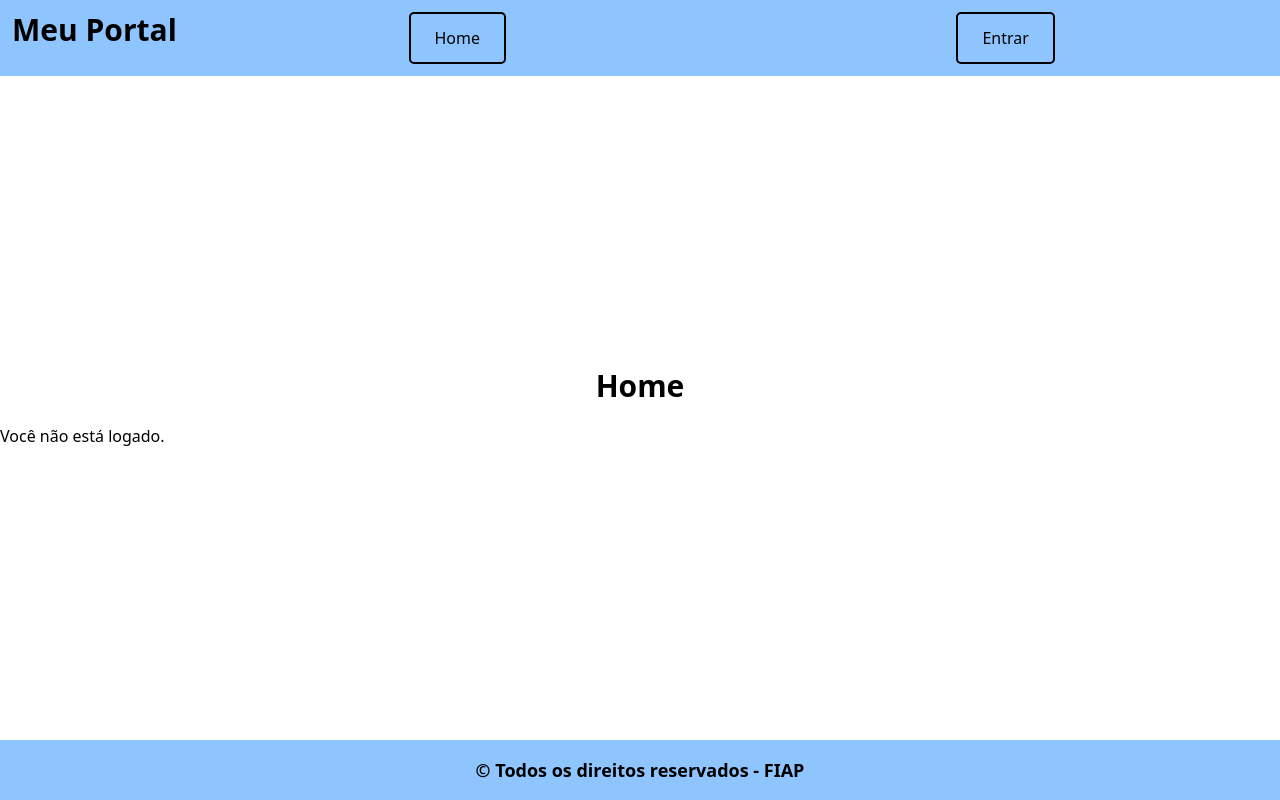
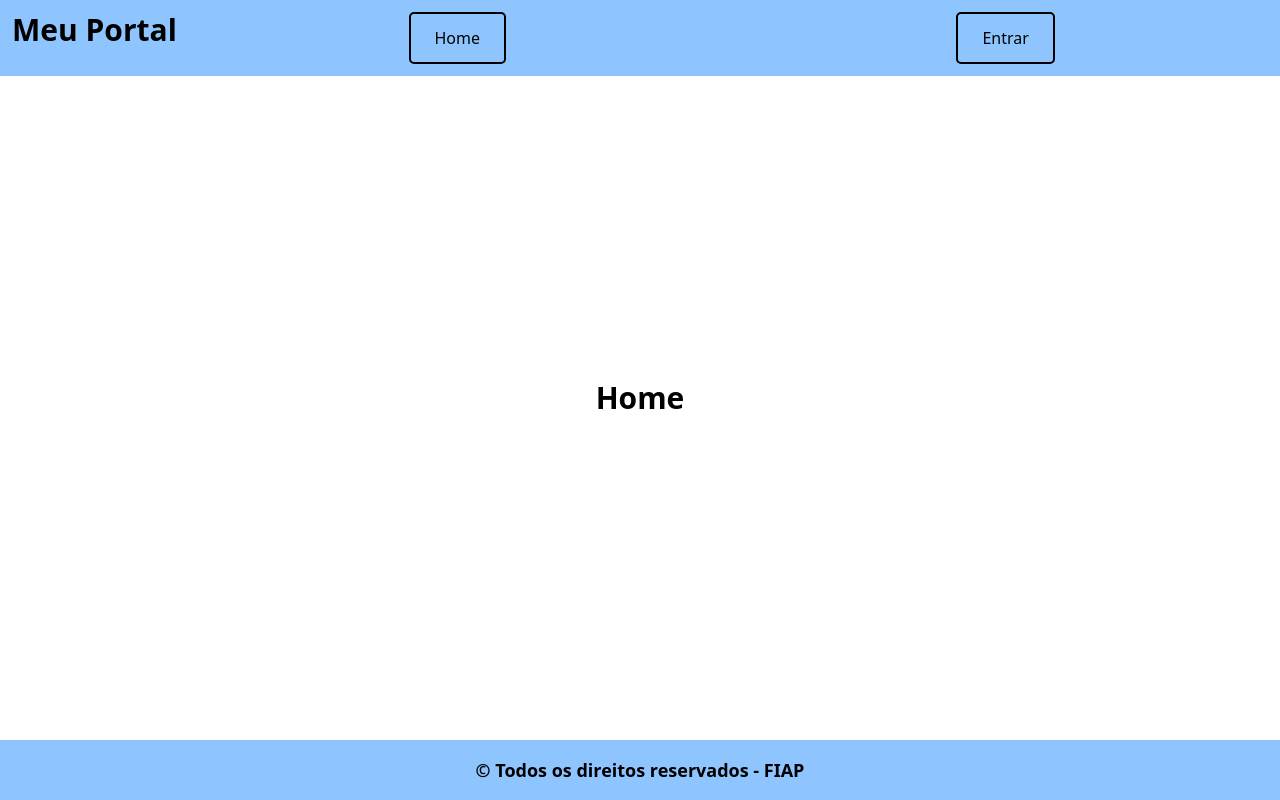
Before and after one commit to EnzoOkuizumiFiap/Login-Cadastro-Checkpoint-5, a React (Vite) app in the folder access-control-cp/: page /home in a window 1280 px wide. Built offline with nearby package versions, Linux system fonts and the light colour scheme.

Commit message:
feat: apagando o código do usuário logado na pagina home.

```diff
--- a/access-control-cp/src/routes/Home/index.tsx
+++ b/access-control-cp/src/routes/Home/index.tsx
@@ -1,17 +1,10 @@
-export default function Home() {
-    const usuarioLogado = JSON.parse(localStorage.getItem("usuarioLogado") || "null");
+export default function Home(){
 
     return (
         <main>
             <h1 className="text-center font-bold text-3xl mb-5">Home</h1>
 
-            <div className="logado">
-                {usuarioLogado ? (
-                    <p>Bem-vindo, {usuarioLogado.nomeUsuario} com email: {usuarioLogado.email}</p>
-                ) : (
-                    <p>Você não está logado.</p>
-                )}
-            </div>
+
         </main>
     );
 }
```
